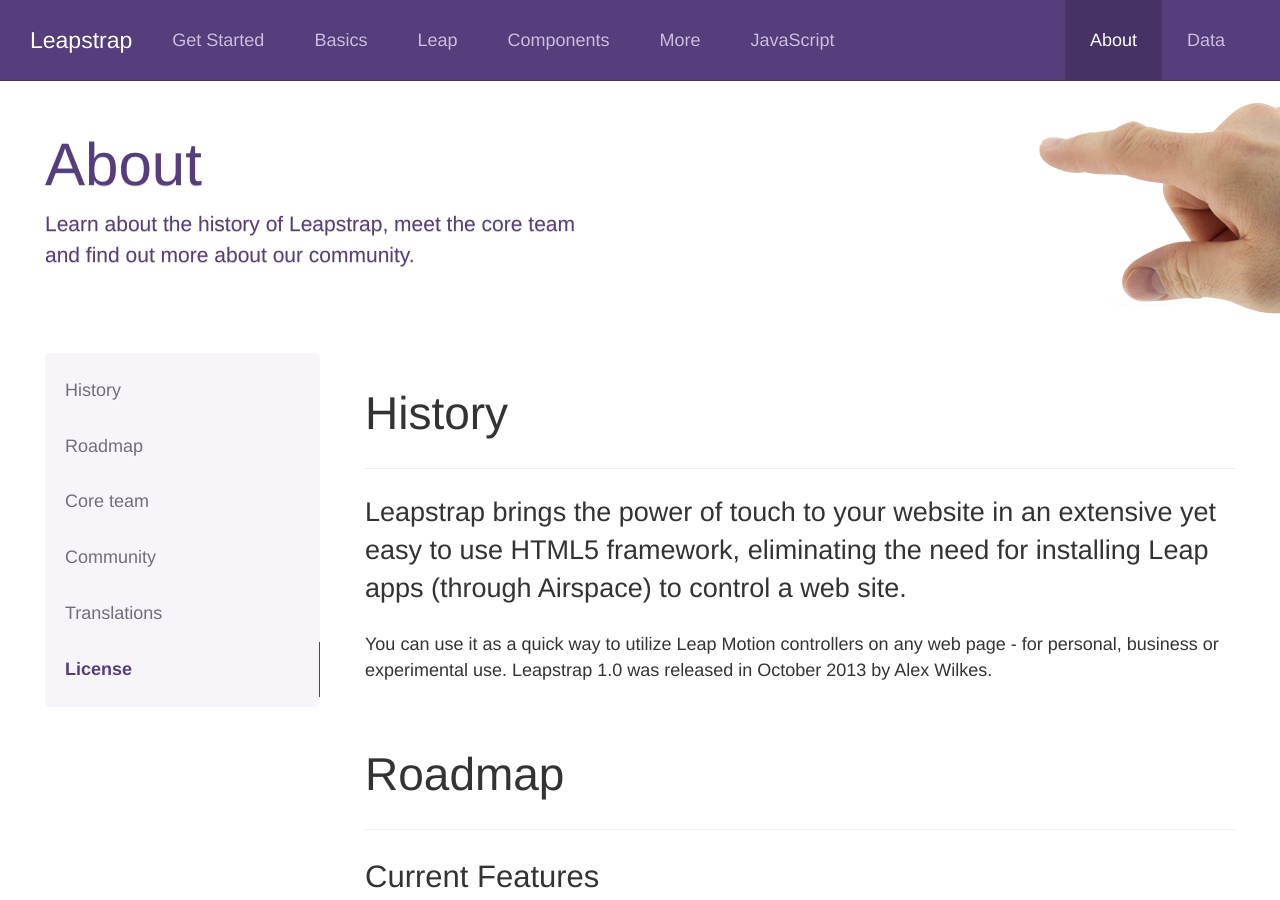
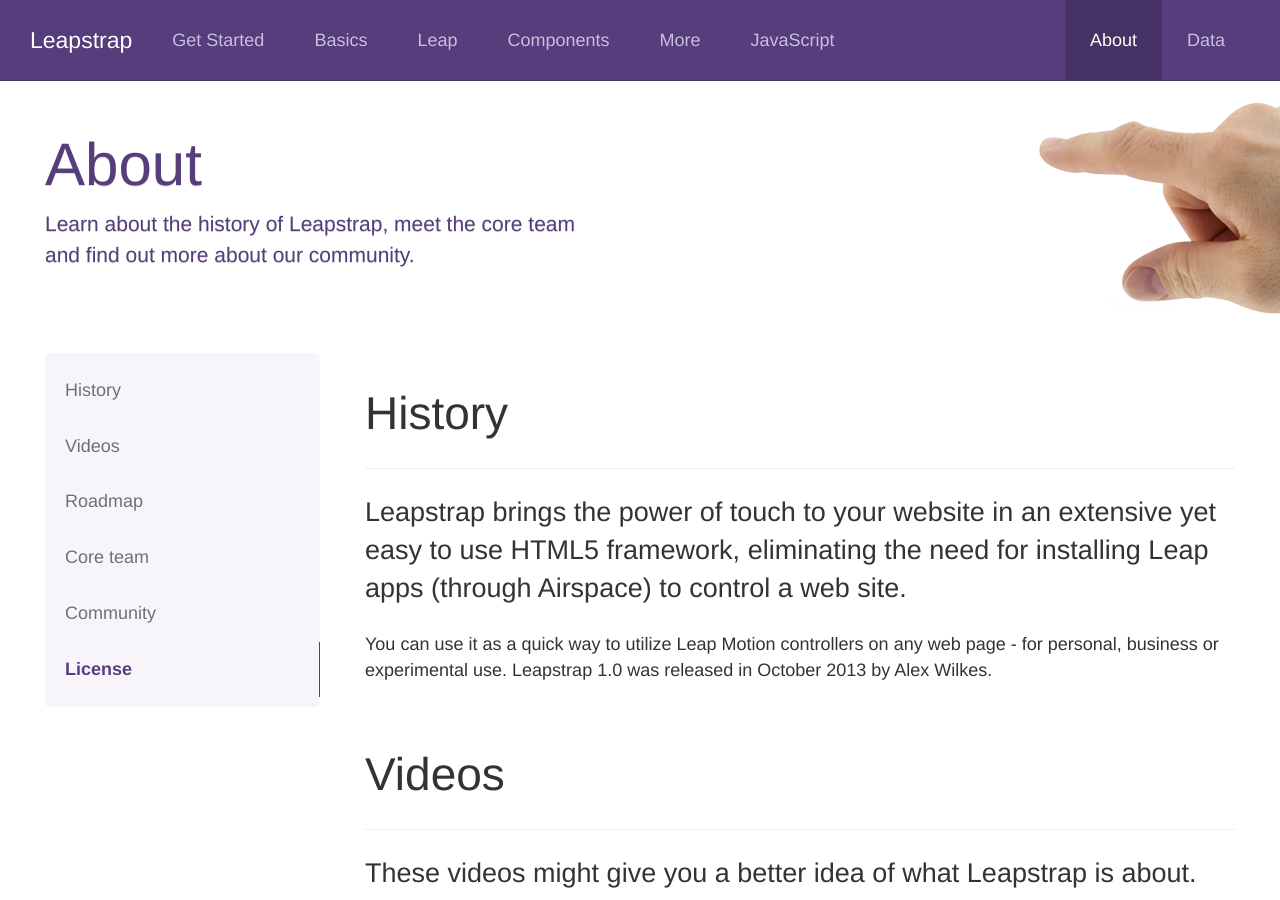
Before and after one commit to wilkesalex/leapstrap, a Jekyll site: the page built from leapstrap/about.html, in a window 1280 px wide and 900 px high. Built offline with Jekyll 4.4.1, drawn with Linux system fonts in a browser that asks for light colours; nearby versions of some CDN libraries; Markdown is read by kramdown in place of the engine named in the settings; comment, search, counter and statistics services are not loaded; some of the changed text lies outside the part shown.

Commit message:
Added Videos

```diff
--- a/leapstrap/_includes/nav-about.html
+++ b/leapstrap/_includes/nav-about.html
@@ -1,5 +1,8 @@
 <li>
   <a class="leap-interactive" href="#history">History</a>
+</li>
+<li>
+  <a class="leap-interactive" href="#videos">Videos</a>
 </li>
 <li>
   <a class="leap-interactive" href="#roadmap">Roadmap</a>
@@ -10,9 +13,7 @@
 <li>
   <a class="leap-interactive" href="#community">Community</a>
 </li>
-<li>
-  <a class="leap-interactive" href="#translations">Translations</a>
-</li>
+
 <li>
   <a class="leap-interactive" href="#license">License</a>
 </li>
--- a/leapstrap/about.html
+++ b/leapstrap/about.html
@@ -14,6 +14,28 @@
     <h1 id="history">History</h1>
   </div>
   <p class="lead">Leapstrap brings the power of touch to your website in an extensive yet easy to use HTML5 framework, eliminating the need for installing Leap apps (through Airspace) to control a web site.</p><p> You can use it as a quick way to utilize Leap Motion controllers on any web page - for personal, business or experimental use. Leapstrap 1.0 was released in October 2013 by Alex Wilkes.</p>
+
+</div>
+
+
+<!-- Videos
+================================================== -->
+<div class="bs-docs-section">
+  <div class="page-header">
+    <h1 id="history">Videos</h1>
+  </div>
+  <p class="lead">These videos might give you a better idea of what Leapstrap is about.</p>
+  <div class="row">
+<div class="col-md-6">
+<h5>Leapstrap Overview</h5>
+<iframe width="480" height="360" src="//www.youtube.com/embed/JYvu3IGWi8Y" frameborder="0" allowfullscreen></iframe>
+</div>
+<div class="col-md-6">
+<h5>Leapstrap In-depth</h5>
+<iframe width="480" height="360" src="//www.youtube.com/embed/GWL1F_f6OAY" frameborder="0" allowfullscreen></iframe>
+</div>
+</div>
+
 
 </div>
 
```
